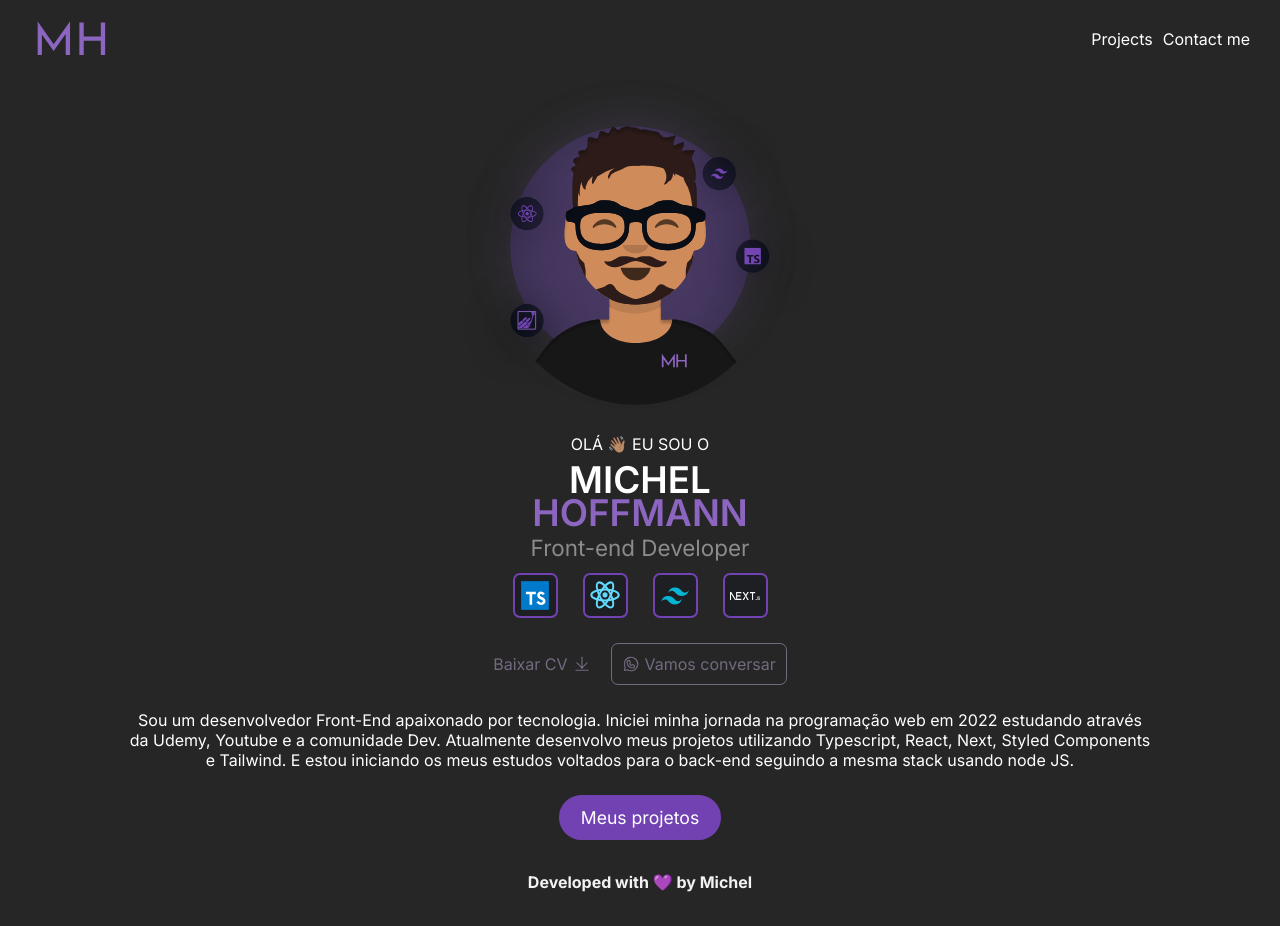
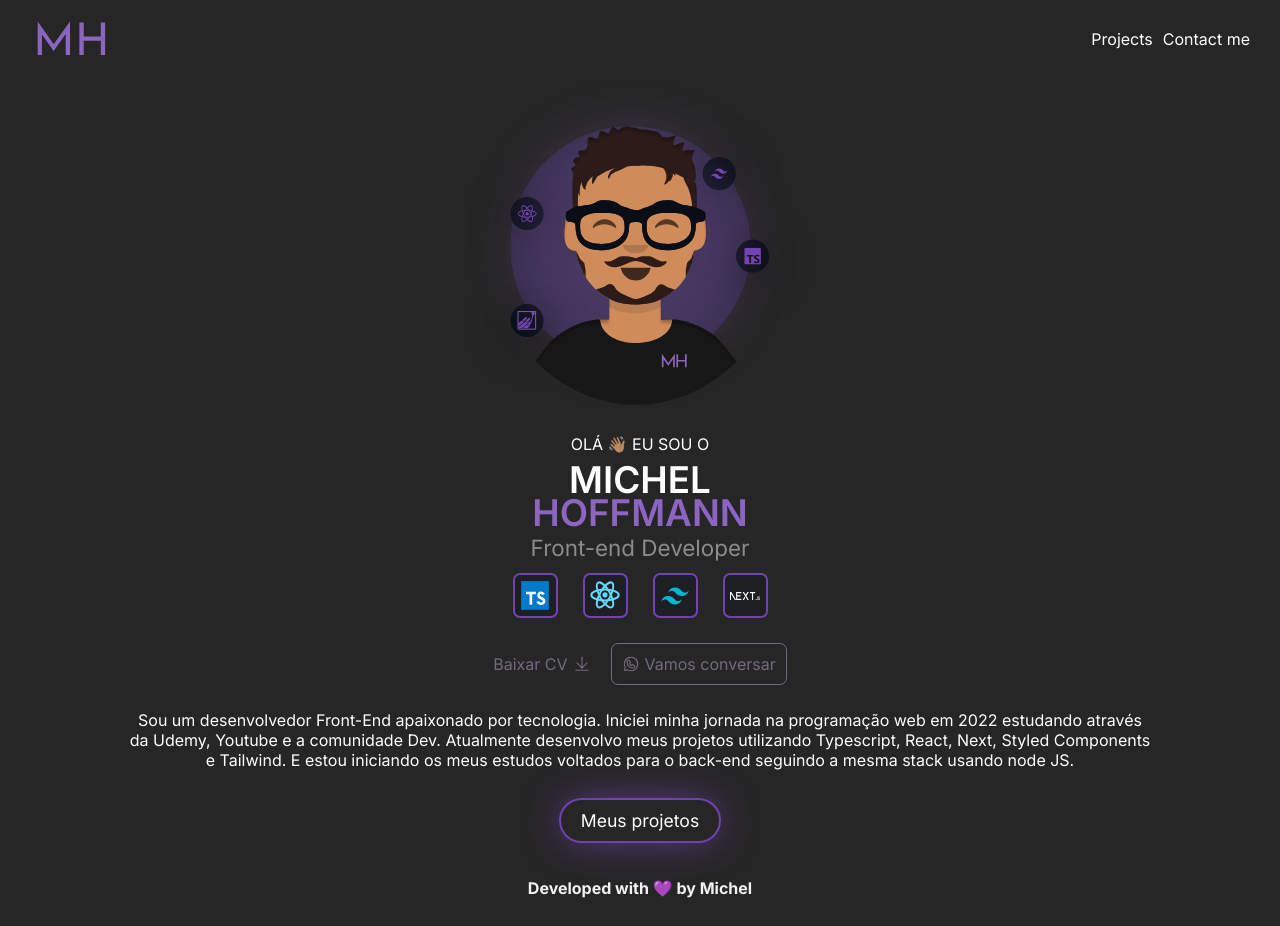
Before and after one commit to MichelHoffmann/newPortfolio, a React (Vite) app in the folder portfolio/: page / in a window 1280 px wide. Built offline with nearby package versions, Linux system fonts and the light colour scheme.

Commit message:
ajustes basicos

```diff
--- a/portfolio/src/componets/AboutMe/AboutMe.style.ts
+++ b/portfolio/src/componets/AboutMe/AboutMe.style.ts
@@ -77,20 +77,20 @@ export const MyInformations = styled.section`
   }
 
   a.projects {
-    margin-block: 20px;
+    margin-block: 23px;
     font-size: 1.1rem;
     color: white;
     text-decoration: none;
-    background-color: var(--purple-dark);
     border: 2px solid var(--purple-dark);
     border-radius: 30px;
     padding: 10px 20px;
     transition: 150ms;
+    box-shadow: 0px 0px 39px -5px rgba(114, 66, 179, 0.85);
   }
 
   a.projects:hover {
-    box-shadow: 0px 0px 23px -2px rgba(114, 66, 179, 1);
-    background-color: var(--gray-300);
+    /* box-shadow: 0px 0px 23px -2px rgba(114, 66, 179, 1); */
+    background-color: var(--purple-dark);
   }
 `
 
--- a/portfolio/src/componets/AboutMe/index.tsx
+++ b/portfolio/src/componets/AboutMe/index.tsx
@@ -12,6 +12,7 @@ import next from '../../assets/next-logo.svg'
 import CurriculoMichel from '../../assets/curriculo-michel.pdf'
 
 import { ArrowLineDown, WhatsappLogo } from 'phosphor-react'
+import { NavLink } from 'react-router-dom'
 
 export function AboutMe() {
   return (
@@ -59,10 +60,10 @@ export function AboutMe() {
           estou iniciando os meus estudos voltados para o back-end seguindo a
           mesma stack usando node JS.
         </p>
-        <a href="#" className="projects">
+        <NavLink to="/projects" className="projects">
           {' '}
           Meus projetos
-        </a>
+        </NavLink>
       </MyInformations>
     </AboutMeMain>
   )
--- a/portfolio/src/componets/ProjectInfo/index.tsx
+++ b/portfolio/src/componets/ProjectInfo/index.tsx
@@ -4,6 +4,7 @@ interface ProjectsObject {
   name: string
   about: string
   techs: string[]
+  img: string
 }
 export function ProjectInfo(props: ProjectsObject) {
   return (
@@ -14,6 +15,7 @@ export function ProjectInfo(props: ProjectsObject) {
         <p>{props.techs[1]}</p>
         <p>{props.techs[2]}</p>
       </div>
+      <img src={props.img} alt="" />
     </DivProject>
   )
 }
--- a/portfolio/src/pages/PageProjects/Projects.tsx
+++ b/portfolio/src/pages/PageProjects/Projects.tsx
@@ -9,6 +9,7 @@ export function Projects() {
       about:
         'Projeto freelancer feito para uma marcenaria com o objetivo de fazer com o cliente tivesse um portifolio online contendo todos os seus projetos, o ajudando com seus clientes.',
       techs: ['React', 'Typescript', 'Styled Components'],
+      img: '../../assets/styllar-moveis.png',
     },
     {
       name: 'Best Player',
@@ -16,6 +17,7 @@ export function Projects() {
       about:
         'Projeto openSource feito para a comunidade gamer com o objetivo de reunir gamers do mundo todo permitindo que eles se ajudem, tirando duvidas e dando dicas uns aos outros.',
       techs: ['React', 'Typescript', 'Tailwind'],
+      img: '../../assets/styllar-moveis.png',
     },
   ]
 
```
Also changed, not shown: portfolio/src/assets/styllar-moveis.png (added).
